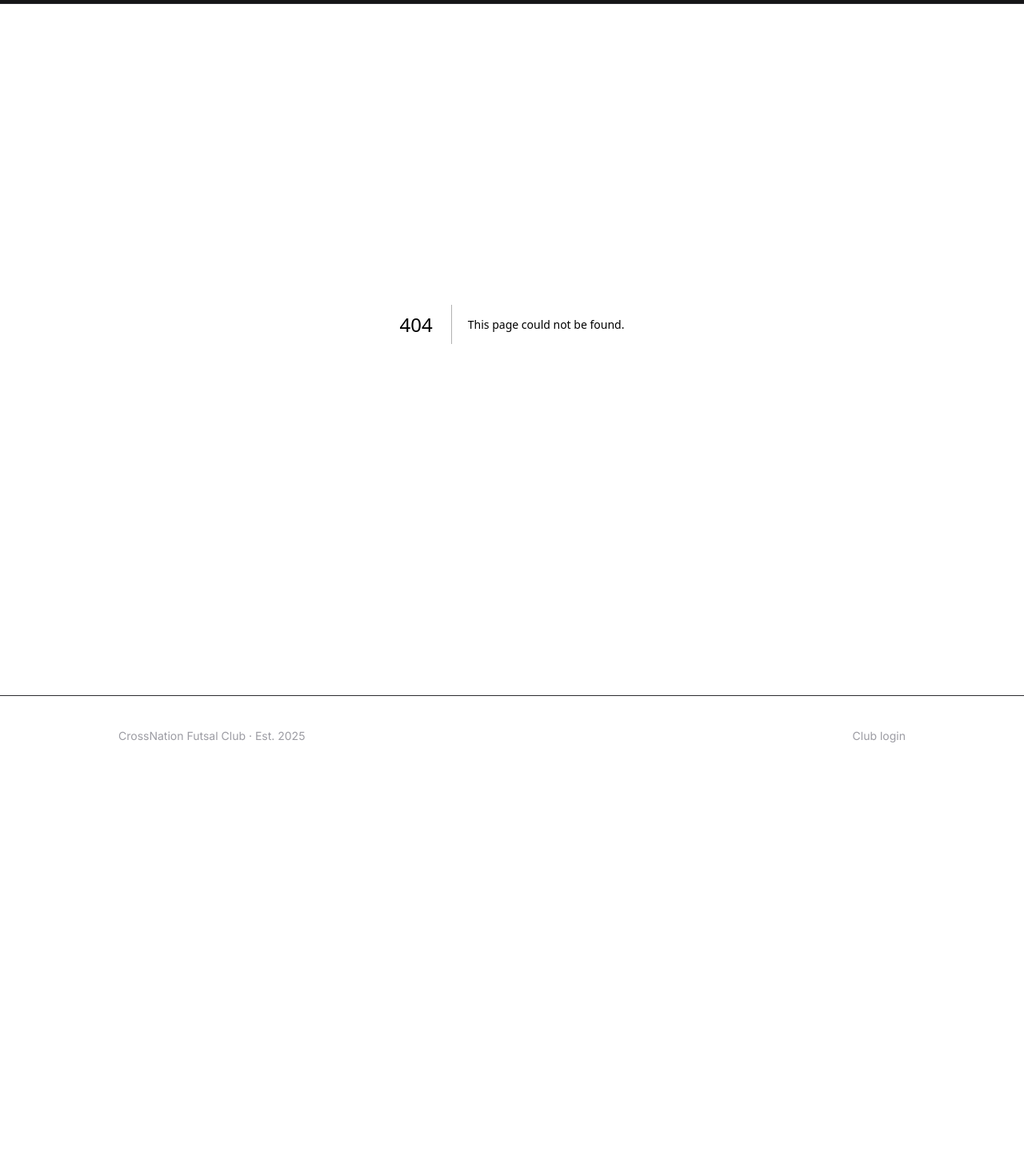
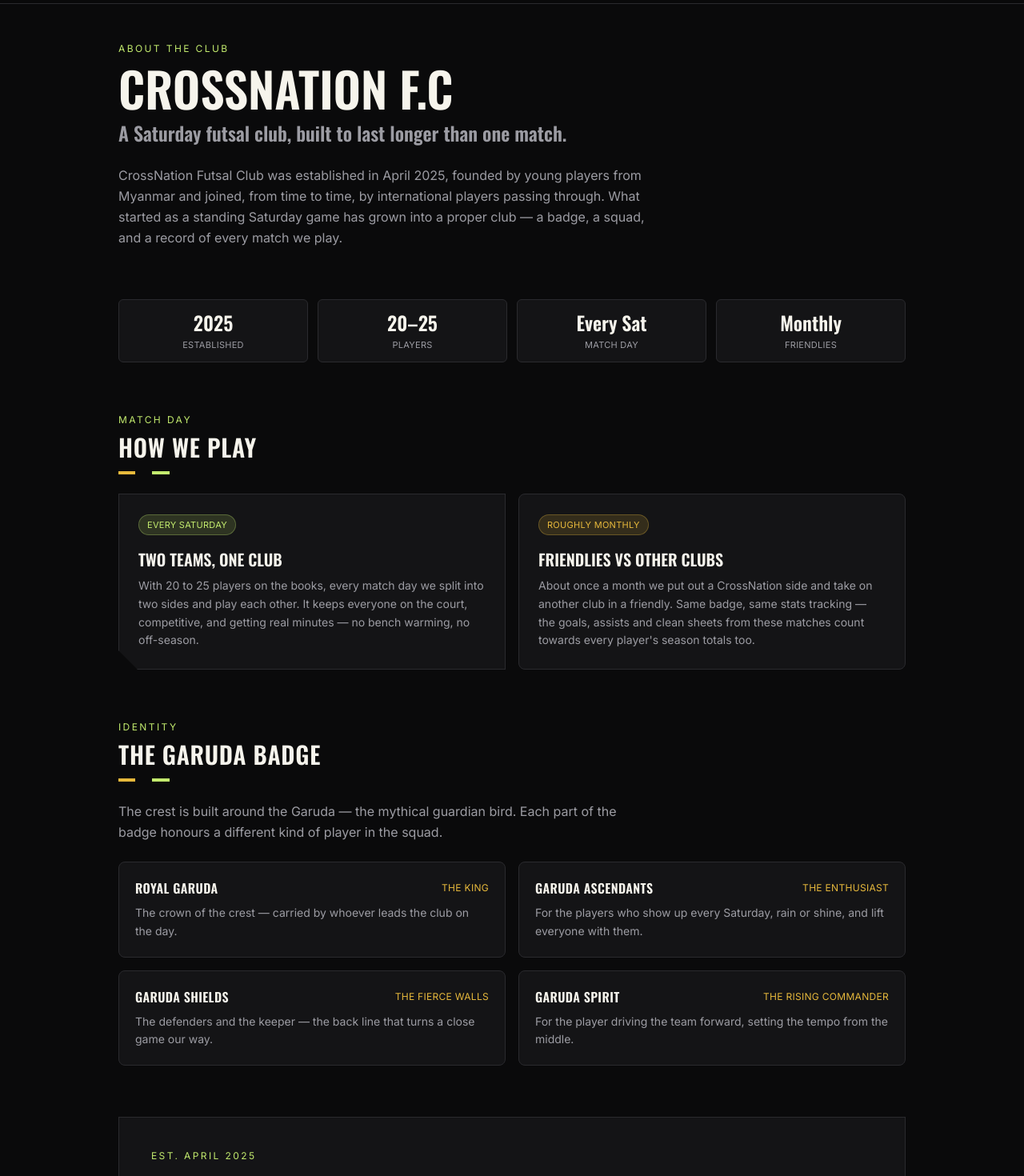
Before and after one commit to tintunnaing9810-rgb/crossnation, a Next.js app: page /about in a window 1280 px wide. Before the commit this address had no page. Shown: the part 60-1530 px from the top of the page at 80% size. Before the commit the page ends 1030 px from the top, so only its background shows below. Built offline with nearby package versions, Linux system fonts and the light colour scheme.

Commit message:
Add About page and update club copy (two teams on match day, monthly friendlies)

```diff
--- /dev/null
+++ b/app/about/page.tsx
@@ -0,0 +1,135 @@
+import type { Metadata } from "next";
+import { SectionHeading, StatPill, Badge } from "@/components/ui";
+
+export const metadata: Metadata = {
+  title: "About — CrossNation Futsal Club",
+  description:
+    "CrossNation FC — a Saturday futsal club founded in 2025 by young players from Myanmar. Two teams every match day, monthly friendlies against other clubs.",
+};
+
+// The Garuda crest motifs, decoded from the club badge.
+const BADGE = [
+  {
+    name: "Royal Garuda",
+    honors: "The King",
+    body: "The crown of the crest — carried by whoever leads the club on the day.",
+  },
+  {
+    name: "Garuda Ascendants",
+    honors: "The Enthusiast",
+    body: "For the players who show up every Saturday, rain or shine, and lift everyone with them.",
+  },
+  {
+    name: "Garuda Shields",
+    honors: "The Fierce Walls",
+    body: "The defenders and the keeper — the back line that turns a close game our way.",
+  },
+  {
+    name: "Garuda Spirit",
+    honors: "The Rising Commander",
+    body: "For the player driving the team forward, setting the tempo from the middle.",
+  },
+];
+
+export default function AboutPage() {
+  return (
+    <div className="mx-auto max-w-5xl px-5 py-12 space-y-16">
+      {/* HERO */}
+      <section>
+        <p className="text-xs uppercase tracking-[0.2em] text-lime mb-3">
+          About the club
+        </p>
+        <h1 className="font-display text-4xl sm:text-6xl font-semibold uppercase leading-[0.95] max-w-3xl">
+          CrossNation F.C
+          <span className="block text-muted text-xl sm:text-2xl mt-3 normal-case">
+            A Saturday futsal club, built to last longer than one match.
+          </span>
+        </h1>
+        <p className="text-muted mt-6 max-w-2xl leading-relaxed">
+          CrossNation Futsal Club was established in April 2025, founded by
+          young players from Myanmar and joined, from time to time, by
+          international players passing through. What started as a standing
+          Saturday game has grown into a proper club — a badge, a squad, and a
+          record of every match we play.
+        </p>
+      </section>
+
+      {/* QUICK FACTS */}
+      <section className="grid grid-cols-2 sm:grid-cols-4 gap-3">
+        <StatPill label="Established" value="2025" />
+        <StatPill label="Players" value="20–25" />
+        <StatPill label="Match day" value="Every Sat" />
+        <StatPill label="Friendlies" value="Monthly" />
+      </section>
+
+      {/* HOW WE PLAY */}
+      <section>
+        <SectionHeading eyebrow="Match day" title="How we play" />
+        <div className="grid sm:grid-cols-2 gap-4">
+          <div className="wing-cut bg-surface border border-line p-6">
+            <Badge tone="lime">Every Saturday</Badge>
+            <h3 className="font-display text-xl font-semibold uppercase mt-4 mb-2">
+              Two teams, one club
+            </h3>
+            <p className="text-sm text-muted leading-relaxed">
+              With 20 to 25 players on the books, every match day we split into
+              two sides and play each other. It keeps everyone on the court,
+              competitive, and getting real minutes — no bench warming, no
+              off-season.
+            </p>
+          </div>
+          <div className="bg-surface border border-line rounded-lg p-6">
+            <Badge tone="gold">Roughly monthly</Badge>
+            <h3 className="font-display text-xl font-semibold uppercase mt-4 mb-2">
+              Friendlies vs other clubs
+            </h3>
+            <p className="text-sm text-muted leading-relaxed">
+              About once a month we put out a CrossNation side and take on
+              another club in a friendly. Same badge, same stats tracking — the
+              goals, assists and clean sheets from these matches count towards
+              every player&apos;s season totals too.
+            </p>
+          </div>
+        </div>
+      </section>
+
+      {/* THE BADGE */}
+      <section>
+        <SectionHeading eyebrow="Identity" title="The Garuda badge" />
+        <p className="text-muted max-w-2xl mb-6 leading-relaxed">
+          The crest is built around the Garuda — the mythical guardian bird.
+          Each part of the badge honours a different kind of player in the
+          squad.
+        </p>
+        <div className="grid sm:grid-cols-2 gap-4">
+          {BADGE.map((b) => (
+            <div
+              key={b.name}
+              className="bg-surface border border-line rounded-lg p-5"
+            >
+              <div className="flex items-center justify-between gap-3 mb-2">
+                <p className="font-display font-semibold uppercase tracking-wide">
+                  {b.name}
+                </p>
+                <span className="text-xs uppercase tracking-wide text-gold whitespace-nowrap">
+                  {b.honors}
+                </span>
+              </div>
+              <p className="text-sm text-muted leading-relaxed">{b.body}</p>
+            </div>
+          ))}
+        </div>
+      </section>
+
+      {/* CLOSING */}
+      <section className="wing-cut bg-surface border border-line p-6 sm:p-10">
+        <p className="text-xs uppercase tracking-[0.2em] text-lime mb-3">
+          Est. April 2025
+        </p>
+        <p className="font-display text-2xl sm:text-3xl font-semibold uppercase leading-snug max-w-2xl">
+          One club, one badge, and a growing history — a Saturday at a time.
+        </p>
+      </section>
+    </div>
+  );
+}
--- a/app/join/page.tsx
+++ b/app/join/page.tsx
@@ -3,8 +3,8 @@ import { SectionHeading } from "@/components/ui";
 
 const REASONS = [
   {
-    title: "Real matches, every week",
-    body: "No off-season. CrossNation plays and tracks every match, so your appearances and goals actually add up to something.",
+    title: "Futsal every Saturday",
+    body: "20 to 25 of us split into two teams and play every match day — plus friendlies against other clubs about once a month. No off-season.",
   },
   {
     title: "Your stats, in public",
--- a/app/layout.tsx
+++ b/app/layout.tsx
@@ -24,6 +24,7 @@ const NAV_LINKS = [
   { href: "/", label: "Match Center" },
   { href: "/squad", label: "Squad" },
   { href: "/results", label: "Results" },
+  { href: "/about", label: "About" },
   { href: "/join", label: "Join" },
 ];
 
```
